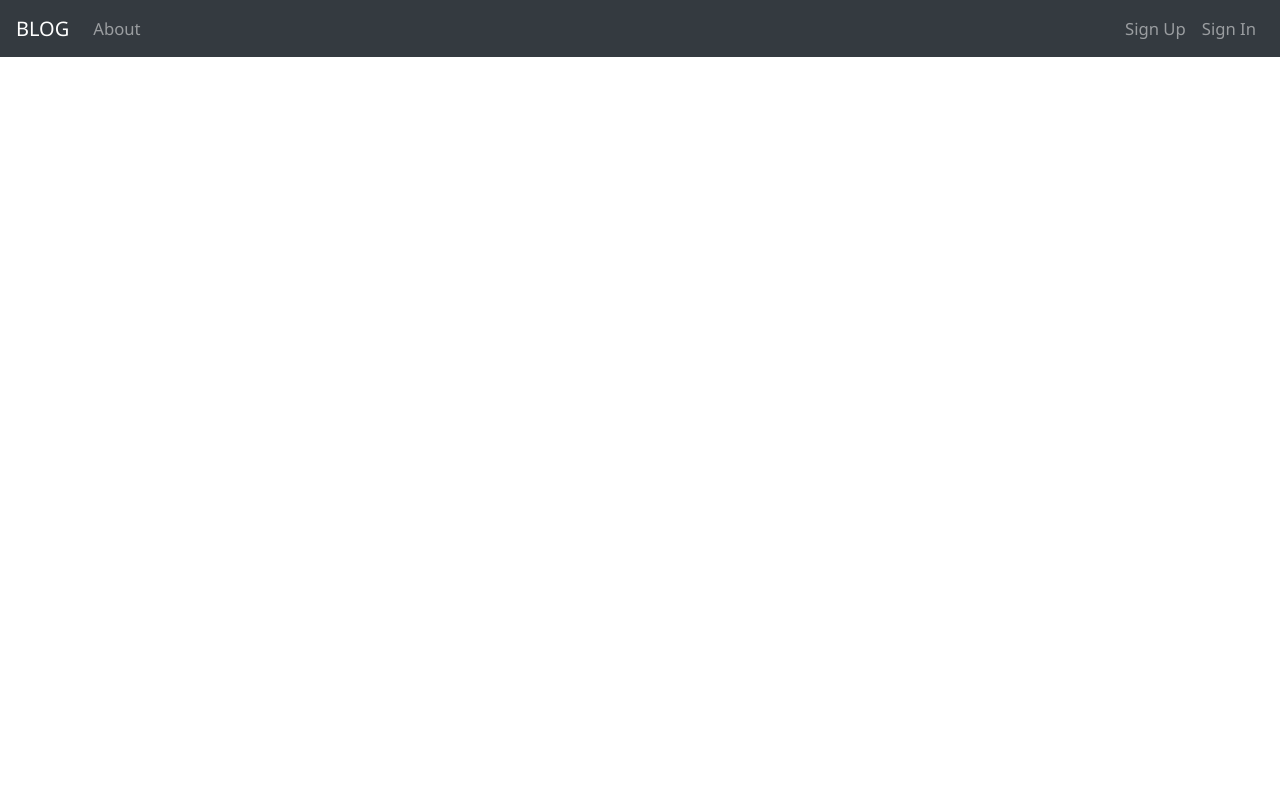
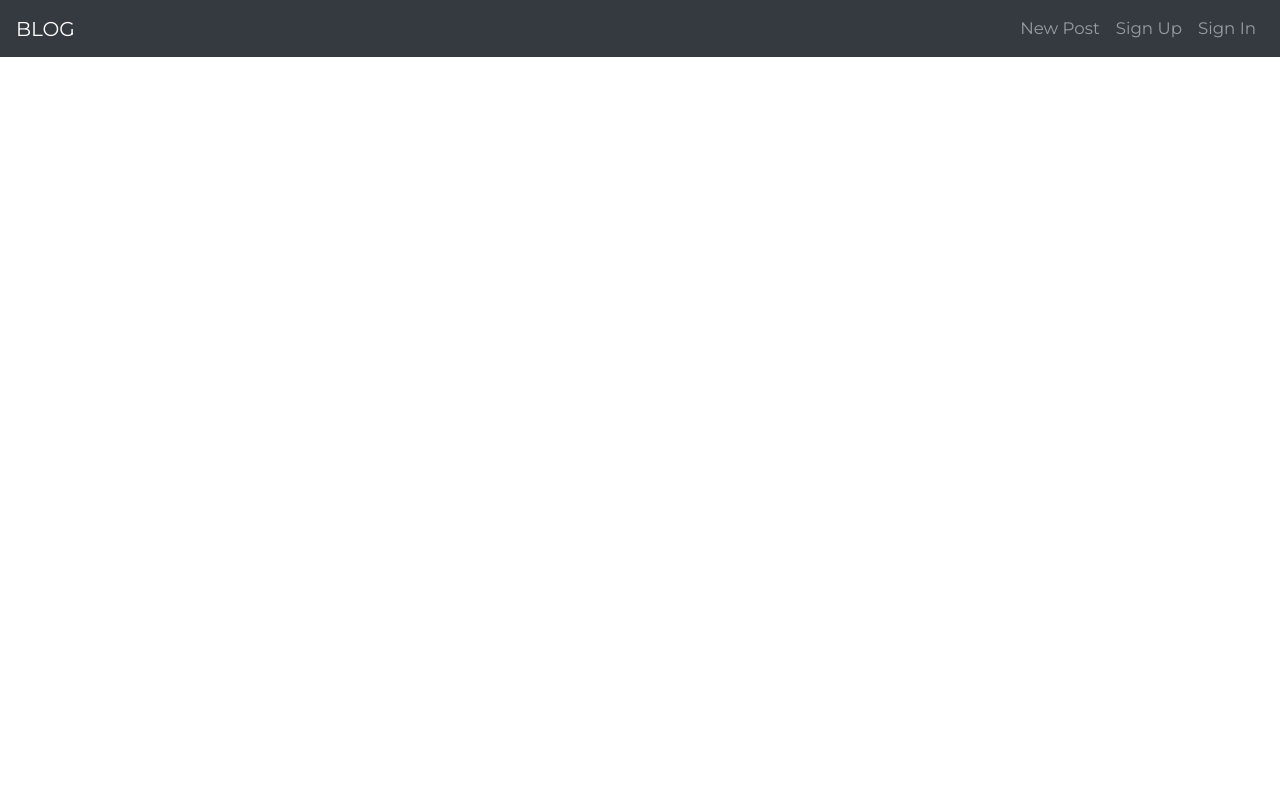
Before and after one commit to nachiketS/django-blog, a Django app: page / in a window 1280 px wide. Run offline with Django 3.2, Linux system fonts and the light colour scheme; data that the repository does not hold is empty; some libraries are stand-ins or nearby versions.

Commit message:
fixed styling

```diff
--- a/blog/static/blog/main.css
+++ b/blog/static/blog/main.css
@@ -4,18 +4,26 @@
 body{
     color:darkslategrey;
     font-size:20px;
-    font-family: 'Segoe UI';
+    font-family: 'Montserrat', sans-serif;
 }
 .navbar-nav {
     font-size:smaller;
     font-weight:lighter;
-    font-family: 'Segoe UI';
+    font-family: 'Montserrat', sans-serif;
 }
 .card{
     margin:20px;
 }
 .main-content{
     margin-top:20px;
+}
+.blog-title{
+    color:#000000;
+    text-decoration:none
+}
+.blog-title:hover{
+    color:#606060;
+    text-decoration:none;
 }
 h1{
     text-align:center;
@@ -39,8 +47,16 @@ h1{
     border-radius: 50%;
     height: 50px;
     width: 50px;
-    /* margin-right: 20px; */
-    /* margin-bottom: 16px; */
+    margin-right: 5px;
+    margin-bottom: 10px;
+}
+.card-body> .text-muted > a{
+    color:#404040;
+    text-decoration: none;
+}
+.card-body> .text-muted > a:hover{
+    color:#909090;
+    text-decoration: none;
 }
 .pagination > .active > a{
     background-color: #292b2c;
--- a/blog/templates/blog/about.html
+++ b/blog/templates/blog/about.html
@@ -1,4 +1,6 @@
 {% extends "blog/base.html" %}
 {% block content %}
     <h1> about </h1>
+    <br>
+    <h2> Hi, I'm Nachiket Sirsikar, I made this blog web app while learning django. I hope you like it.</h2>
 {% endblock content %}
--- a/blog/templates/blog/base.html
+++ b/blog/templates/blog/base.html
@@ -8,28 +8,26 @@
     <link rel="stylesheet" href="https://maxcdn.bootstrapcdn.com/bootstrap/4.0.0/css/bootstrap.min.css" integrity="sha384-Gn5384xqQ1aoWXA+058RXPxPg6fy4IWvTNh0E263XmFcJlSAwiGgFAW/dAiS6JXm" crossorigin="anonymous">
 
     <link rel="stylesheet" href = "{% static 'blog/main.css' %}">
-    {% if title %}
-        <title>{{ title }}</title>
-    {% else %}
-        <title>Django Page</title>
-    {% endif %}
+    <link href="https://fonts.googleapis.com/css2?family=Montserrat&display=swap" rel="stylesheet">
+    <title> Blog App </title>
 </head>
 <body>
     <nav class="navbar navbar-expand-sm bg-dark navbar-dark">
         <!-- Brand/logo -->
         <a class="navbar-brand" href="{% url 'blog-home' %}">BLOG</a>
 
+         <!-- Toggler/collapsibe Button -->
+          <button class="navbar-toggler" type="button" data-toggle="collapse" data-target="#collapsibleNavbar">
+            <span class="navbar-toggler-icon"></span>
+          </button>
+
         <!-- Links -->
-        <ul class="navbar-nav">
+        <div class="collapse navbar-collapse" id="collapsibleNavbar">
+            <!-- <div class="navbar-collapse collapse w-100 order-3 dual-collapse2"> -->
+              <ul class="navbar-nav ml-auto">
                 <li class="nav-item">
-            <a class="nav-link" href="{% url 'blog-about' %}">About</a>
+                  <a class="nav-link" href="{% url 'post-create' %}">New Post</a>
                 </li>
-          <!-- <li class="nav-item">
-            <a class="nav-link" href="{% url 'users-register' %}">Register</a>
-          </li> -->
-          </ul>
-          <div class="navbar-collapse collapse w-100 order-3 dual-collapse2">
-            <ul class="navbar-nav ml-auto">
                 {% if user.is_authenticated %}
                 <li class="nav-item">
                   <a class="nav-link" href = "{% url 'users-profile' %}"> {{user.username}}</a>
@@ -46,6 +44,7 @@
                 </li>
               {% endif %}
                 </ul>
+          <!-- </div> -->
         </div>
       </nav>
     <div class = "container">
--- a/blog/templates/blog/home.html
+++ b/blog/templates/blog/home.html
@@ -8,8 +8,8 @@
         <div class="card-body">
             <img class="home-img" src="{{ post.author.profile.image.url }}" style = "object-fit:cover;">
             <small class = "text-muted"><a href = "{% url 'blog-user-post' post.author.username %}">{{post.author}}</a> , {{post.date|date:"F d,Y"}}</small>
-            <a href="{% url 'post-detail' post.id %}"><h2 class="card-title">{{post.title}}</h2></a>
-            <p class="card-text">{{post.content|linebreaks|truncatewords:20}}</p>
+            <a  class = "blog-title" href="{% url 'post-detail' post.id %}"><h2 class="card-title">{{post.title}}</h2></a>
+            <p class="card-text">{{post.content|linebreaksbr|truncatewords:20}}</p>
           <!-- <a href="#" class="btn btn-primary">See Profile</a> -->
         </div>
     </div>
```
Lines whose indentation alone changed are shown as unchanged.
